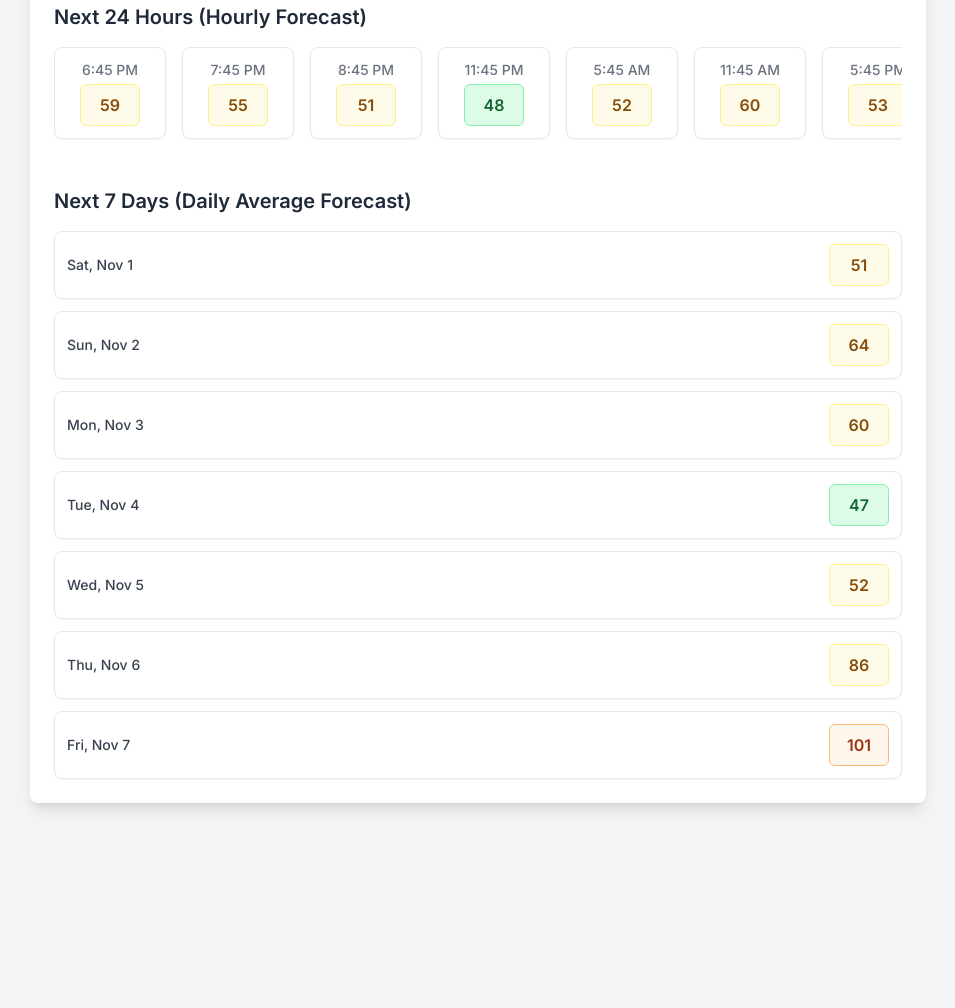
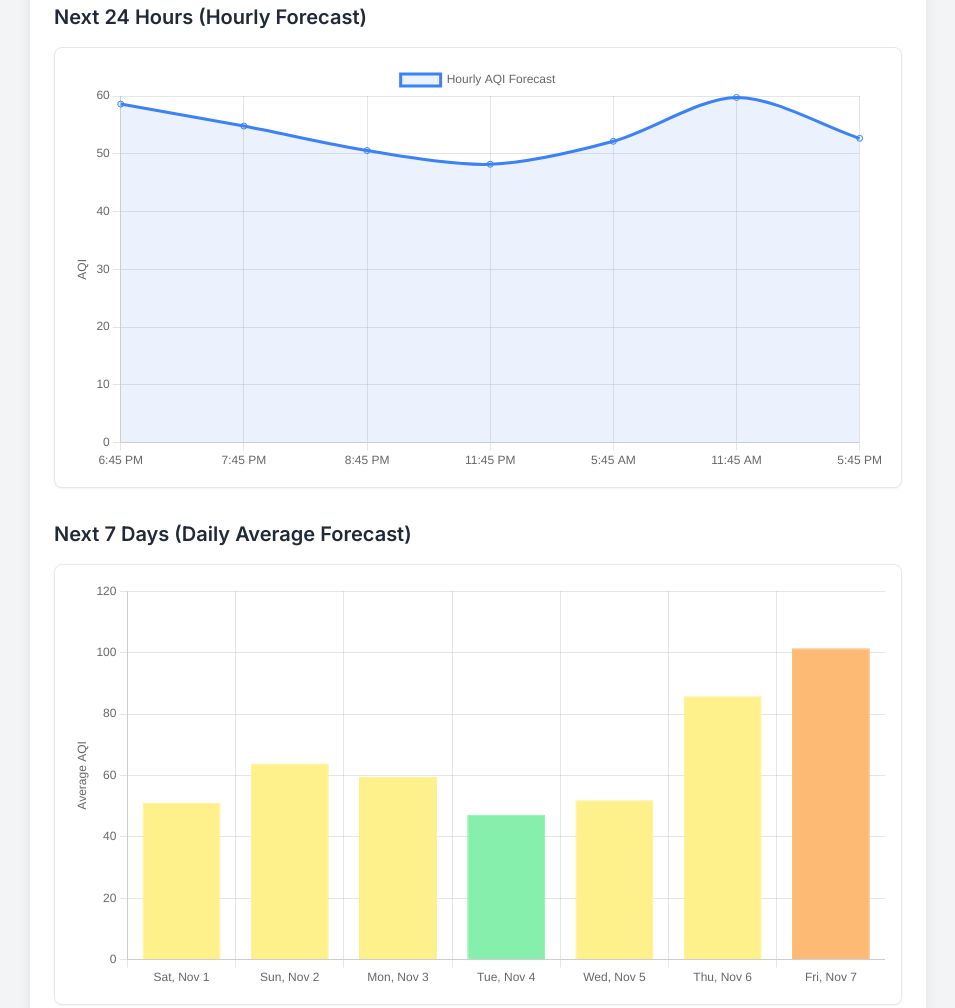
Before and after one commit to hemanth72004/AQI-FORECASTING-LIGHTGBM, a plain HTML site: page index.html in a window 1280 px wide. Shown: the part 852-1860 px from the top of the page, without its empty margins (162-1117 px from the left). Before the commit the page ends 1687 px from the top, so only its background shows below. Drawn offline with nearby package versions, Linux system fonts and the light colour scheme.

Commit message:
Update index.html

```diff
--- a/index.html
+++ b/index.html
@@ -6,6 +6,8 @@
     <title>Bengaluru AQI Forecast</title>
     <script src="https://cdn.tailwindcss.com"></script>
     <link href="https://fonts.googleapis.com/css2?family=Inter:wght@400;500;600;700&display=swap" rel="stylesheet">
+    <!-- 1. ADDED CHART.JS SCRIPT -->
+    <script src="https://cdn.jsdelivr.net/npm/chart.js"></script>
     <style>
         body { font-family: 'Inter', sans-serif; }
         .aqi-good { background-color: #dcfce7; color: #166534; border-color: #86efac; } /* Green 50 */
@@ -77,7 +79,7 @@
                                 </tr>
                             </thead>
                             <tbody id="pollutant-table-body" class="bg-white divide-y divide-gray-200">
-                                <!-- JS will populate this. Skeleton for 3 rows: -->
+                                <!-- Skeleton rows -->
                                 <tr>
                                     <td class="px-4 py-3"><span class="skeleton h-4 w-10 rounded"></span></td>
                                     <td class="px-4 py-3"><span class="skeleton h-4 w-12 rounded"></span></td>
@@ -99,40 +101,29 @@
                 </div>
             </div>
 
-            <!-- Hourly Forecast -->
-            <div class="mb-8">
+            <!-- 3. REPLACED HOURLY FORECAST TABLE WITH A CHART CANVAS -->
+            <div id="hourly-chart-container" class="mb-8">
                 <h2 class="text-xl font-semibold text-gray-800 mb-4">Next 24 Hours (Hourly Forecast)</h2>
-                <div id="hourly-forecast" class="overflow-x-auto pb-4">
-                     <div class="flex space-x-4 min-w-max">
-                        <!-- Skeleton Loader -->
-                        <div class="border rounded-lg p-3 w-28 text-center bg-white shadow-sm"><div class="skeleton h-4 w-16 mb-2 mx-auto rounded"></div><div class="skeleton h-6 w-12 mx-auto rounded"></div></div>
-                        <div class="border rounded-lg p-3 w-28 text-center bg-white shadow-sm"><div class="skeleton h-4 w-16 mb-2 mx-auto rounded"></div><div class="skeleton h-6 w-12 mx-auto rounded"></div></div>
-                        <div class="border rounded-lg p-3 w-28 text-center bg-white shadow-sm"><div class="skeleton h-4 w-16 mb-2 mx-auto rounded"></div><div class="skeleton h-6 w-12 mx-auto rounded"></div></div>
-                        <div class="border rounded-lg p-3 w-28 text-center bg-white shadow-sm"><div class="skeleton h-4 w-16 mb-2 mx-auto rounded"></div><div class="skeleton h-6 w-12 mx-auto rounded"></div></div>
-                        <div class="border rounded-lg p-3 w-28 text-center bg-white shadow-sm"><div class="skeleton h-4 w-16 mb-2 mx-auto rounded"></div><div class="skeleton h-6 w-12 mx-auto rounded"></div></div>
-                        <div class="border rounded-lg p-3 w-28 text-center bg-white shadow-sm"><div class="skeleton h-4 w-16 mb-2 mx-auto rounded"></div><div class="skeleton h-6 w-12 mx-auto rounded"></div></div>
-                        <div class="border rounded-lg p-3 w-28 text-center bg-white shadow-sm"><div class="skeleton h-4 w-16 mb-2 mx-auto rounded"></div><div class="skeleton h-6 w-12 mx-auto rounded"></div></div>
-                    </div>
+                <div class="p-4 border border-gray-200 rounded-lg bg-white shadow-sm">
+                    <canvas id="hourlyChart"></canvas>
                 </div>
             </div>
 
-            <!-- Daily Forecast -->
-            <div>
+            <!-- 3. REPLACED DAILY FORECAST TABLE WITH A CHART CANVAS -->
+            <div id="daily-chart-container" class="mb-8">
                 <h2 class="text-xl font-semibold text-gray-800 mb-4">Next 7 Days (Daily Average Forecast)</h2>
-                <div id="daily-forecast" class="space-y-3">
-                     <!-- Skeleton Loader -->
-                    <div class="flex justify-between items-center border rounded-lg p-3 bg-white shadow-sm"><div class="skeleton h-4 w-24 rounded"></div><div class="skeleton h-6 w-16 rounded"></div></div>
-                    <div class="flex justify-between items-center border rounded-lg p-3 bg-white shadow-sm"><div class="skeleton h-4 w-24 rounded"></div><div class="skeleton h-6 w-16 rounded"></div></div>
-                    <div class="flex justify-between items-center border rounded-lg p-3 bg-white shadow-sm"><div class="skeleton h-4 w-24 rounded"></div><div class="skeleton h-6 w-16 rounded"></div></div>
+                <div class="p-4 border border-gray-200 rounded-lg bg-white shadow-sm">
+                    <canvas id="dailyChart"></canvas>
                 </div>
             </div>
         </div>
     </div>
 
     <script>
-        // This MUST be named forecasts.json and be in the same folder
-        // or on the web server root.
+        // Use the relative path to forecasts.json in the same repo
         const FORECAST_URL = 'forecasts.json';
+
+        // --- Helper Functions ---
 
         function getAqiClass(aqi) {
             aqi = Math.round(aqi); // Round AQI for classification
@@ -144,10 +135,20 @@
             return 'aqi-severe'; // 401+
         }
 
-        // Health Advisory Function
+        // 2. NEW HELPER FUNCTION FOR CHART COLORS
+        function getAqiColor(aqi) {
+            aqi = Math.round(aqi);
+            // These colors match the border-color in the CSS
+            if (aqi <= 50) return '#86efac'; // Green
+            if (aqi <= 100) return '#fef08a'; // Yellow
+            if (aqi <= 200) return '#fdba74'; // Orange
+            if (aqi <= 300) return '#fca5a5'; // Red
+            if (aqi <= 400) return '#f0abfc'; // Purple
+            return '#9ca3af'; // Gray
+        }
+
         function getHealthAdvisory(aqi) {
             aqi = Math.round(aqi);
-            // Based on Indian CPCB Categories
             if (aqi <= 50) return { text: "Good: Air quality is satisfactory.", class: "text-green-700" };
             if (aqi <= 100) return { text: "Satisfactory: Minor breathing discomfort possible.", class: "text-yellow-700" };
             if (aqi <= 200) return { text: "Moderate: May cause breathing discomfort.", class: "text-orange-700" };
@@ -156,7 +157,6 @@
             return { text: "Severe: Affects healthy people and seriously impacts sick.", class: "text-gray-800" };
         }
 
-        // --- Formatting Functions ---
         function formatTime(isoString) {
              try {
                 const date = new Date(isoString);
@@ -182,18 +182,23 @@
              } catch (e) { return "Invalid Date/Time"; }
         }
 
+        // --- Chart instances (to destroy them on reload) ---
+        let hourlyChartInstance = null;
+        let dailyChartInstance = null;
+
         async function loadForecast() {
             // Get all elements
             const coordsEl = document.getElementById('coords');
             const lastUpdatedEl = document.getElementById('last-updated');
             const currentAqiCardEl = document.getElementById('current-aqi-card');
             const currentTimeEl = document.getElementById('current-time');
-            const hourlyForecastEl = document.getElementById('hourly-forecast').querySelector('.flex');
-            const dailyForecastEl = document.getElementById('daily-forecast');
             const healthAdvisoryEl = document.getElementById('health-advisory');
             const primaryPollutantEl = document.getElementById('primary-pollutant');
             const weatherCardEl = document.getElementById('weather-card');
             const pollutantTableBodyEl = document.getElementById('pollutant-table-body');
+            // Get chart container elements
+            const hourlyChartContainer = document.getElementById('hourly-chart-container');
+            const dailyChartContainer = document.getElementById('daily-chart-container');
 
             try {
                 // Add cache-busting to prevent browser from showing old data
@@ -258,39 +263,61 @@
                      pollutantTableBodyEl.innerHTML = '<tr><td colspan="3" class="px-4 py-3 text-center text-gray-500">Pollutant data not available.</td></tr>';
                 }
 
-                // --- Populate Hourly Forecast ---
-                hourlyForecastEl.innerHTML = ''; // Clear skeleton
-                if (data.hourly_forecast && data.hourly_forecast.length > 0) {
-                    data.hourly_forecast.forEach(item => {
-                        const aqiVal = item.aqi ?? 0;
-                        const div = document.createElement('div');
-                        div.className = 'border rounded-lg p-3 w-28 text-center bg-white shadow-sm flex-shrink-0';
-                        div.innerHTML = `
-                            <p class="text-sm font-medium text-gray-500 mb-1">${formatTime(item.time)}</p>
-                            <div class="aqi-card ${getAqiClass(aqiVal)}">${Math.round(aqiVal)}</div>
-                        `;
-                        hourlyForecastEl.appendChild(div);
-                    });
-                } else {
-                     hourlyForecastEl.innerHTML = '<p class="text-gray-500">No hourly forecast data available.</p>';
-                }
+                // 4. --- REPLACED TABLE LOGIC WITH CHART LOGIC ---
 
-                // --- Populate Daily Forecast ---
-                dailyForecastEl.innerHTML = ''; // Clear skeleton
-                 if (data.daily_forecast && data.daily_forecast.length > 0) {
-                    data.daily_forecast.forEach(item => {
-                        const aqiVal = item.avg_aqi ?? 0;
-                        const div = document.createElement('div');
-                        div.className = 'flex justify-between items-center border rounded-lg p-3 bg-white shadow-sm';
-                        div.innerHTML = `
-                            <p class="text-sm font-medium text-gray-700">${formatDate(item.date)}</p>
-                            <div class="aqi-card ${getAqiClass(aqiVal)}">${Math.round(aqiVal)}</div>
-                        `;
-                        dailyForecastEl.appendChild(div);
-                    });
-                 } else {
-                     dailyForecastEl.innerHTML = '<p class="text-gray-500">No daily forecast data available.</p>';
-                 }
+                // Destroy old charts if they exist (for refreshing data)
+                if (hourlyChartInstance) hourlyChartInstance.destroy();
+                if (dailyChartInstance) dailyChartInstance.destroy();
+
+                // --- Create Hourly Chart ---
+                const hourlyCtx = document.getElementById('hourlyChart').getContext('2d');
+                const hourlyLabels = data.hourly_forecast.map(item => formatTime(item.time));
+                const hourlyData = data.hourly_forecast.map(item => item.aqi);
+
+                hourlyChartInstance = new Chart(hourlyCtx, {
+                    type: 'line',
+                    data: {
+                        labels: hourlyLabels,
+                        datasets: [{
+                            label: 'Hourly AQI Forecast',
+                            data: hourlyData,
+                            borderColor: 'rgb(59, 130, 246)',
+                            backgroundColor: 'rgba(59, 130, 246, 0.1)',
+                            fill: true,
+                            tension: 0.3
+                        }]
+                    },
+                    options: {
+                        responsive: true,
+                        scales: { y: { beginAtZero: true, title: { display: true, text: 'AQI' } } }
+                    }
+                });
+
+                // --- Create Daily Chart ---
+                const dailyCtx = document.getElementById('dailyChart').getContext('2d');
+                const dailyLabels = data.daily_forecast.map(item => formatDate(item.date));
+                const dailyData = data.daily_forecast.map(item => item.avg_aqi);
+
+                dailyChartInstance = new Chart(dailyCtx, {
+                    type: 'bar',
+                    data: {
+                        labels: dailyLabels,
+                        datasets: [{
+                            label: 'Daily Avg. AQI Forecast',
+                            data: dailyData,
+                            // Set bar colors dynamically based on AQI value
+                            backgroundColor: dailyData.map(aqi => getAqiColor(aqi)),
+                            borderColor: dailyData.map(aqi => getAqiColor(aqi)),
+                            borderWidth: 1
+                        }]
+                    },
+                    options: {
+                        responsive: true,
+                        plugins: { legend: { display: false } }, // Hide legend for a cleaner look
+                        scales: { y: { beginAtZero: true, title: { display: true, text: 'Average AQI' } } }
+                    }
+                });
+                // --- End of new chart logic ---
 
             } catch (error) {
                 console.error('Error loading forecast data:', error);
@@ -298,14 +325,16 @@
                 currentAqiCardEl.textContent = 'Err';
                 currentAqiCardEl.className = 'aqi-card bg-red-100 text-red-700 border-red-300';
                 currentTimeEl.textContent = 'N/A';
-                hourlyForecastEl.innerHTML = '<p class="text-red-600">Could not load hourly forecast.</p>';
-                dailyForecastEl.innerHTML = '<p class="text-red-600">Could not load daily forecast.</p>';
                 healthAdvisoryEl.textContent = 'Error loading data.';
                 healthAdvisoryEl.className = 'text-lg font-medium text-red-700';
                 primaryPollutantEl.textContent = 'N/A';
                 primaryPollutantEl.className = 'font-bold';
                 weatherCardEl.innerHTML = '<p class="text-red-600">Could not load weather data.</p>';
                 pollutantTableBodyEl.innerHTML = '<tr><td colspan="3" class="px-4 py-3 text-center text-red-600">Could not load pollutant data.</td></tr>';
+
+                // NEW: Show error messages for charts
+                hourlyChartContainer.innerHTML = '<p class="text-red-600 p-4">Could not load hourly forecast chart.</p>';
+                dailyChartContainer.innerHTML = '<p class="text-red-600 p-4">Could not load daily forecast chart.</p>';
             }
         }
 
```
